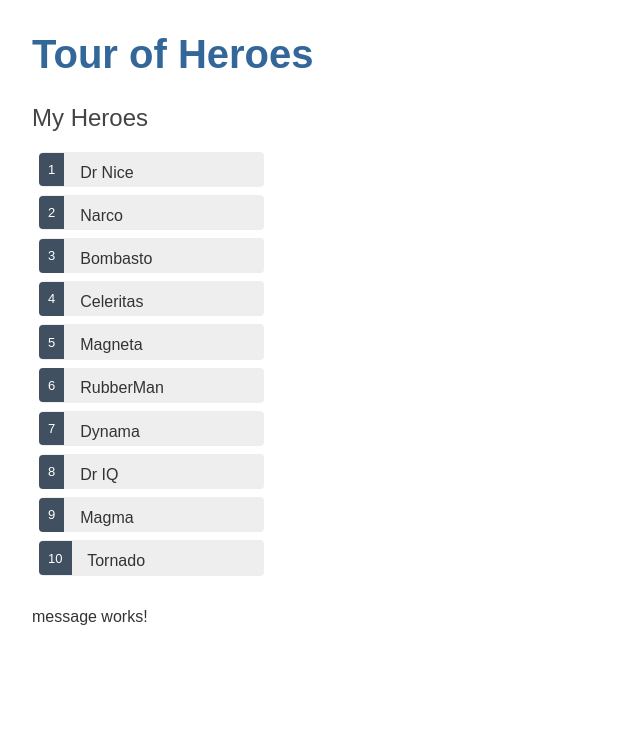
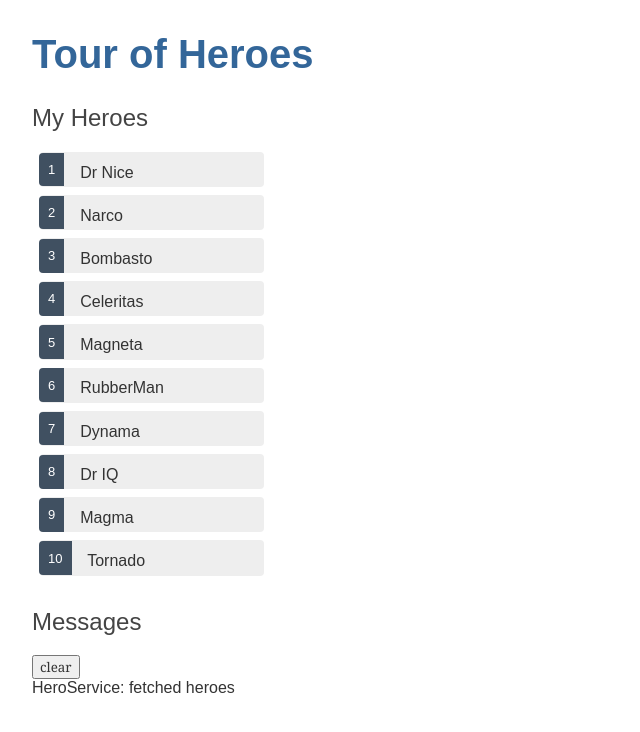
Before and after one commit to jestin-g/angular-tour-of-heroes, an Angular app: page / in a window 1280 px wide. Shown: the top 732 px of the page, without its empty margins (0-640 px from the left). Built offline with nearby package versions, Linux system fonts and the light colour scheme.

Commit message:
Add Services OK

```diff
--- a/src/app/hero.service.ts
+++ b/src/app/hero.service.ts
@@ -1,5 +1,6 @@
 import { Injectable } from '@angular/core';
 import { Observable, of } from "rxjs";
+import { MessageService } from "./message.service";
 
 import { Hero } from './hero';
 import { HEROES } from './mock-heroes';
@@ -9,10 +10,11 @@
 })
 export class HeroService {
 
-  constructor() { }
+  constructor(private messageService: MessageService) { }
 
   getHeroes(): Observable<Hero[]> {
     const heroes = of(HEROES);
+    this.messageService.add('HeroService: fetched heroes');
     return heroes;
   }
 }
--- a/src/app/heroes/heroes.component.ts
+++ b/src/app/heroes/heroes.component.ts
@@ -1,6 +1,7 @@
 import { Component, OnInit } from '@angular/core';
 import { Hero } from '../hero';
 import { HeroService } from '../hero.service';
+import { MessageService } from '../message.service';
 
 
 @Component({
@@ -14,7 +15,7 @@
 
   selectedHero?: Hero;
 
-  constructor(private heroService: HeroService) {
+  constructor(private heroService: HeroService, private messageService: MessageService) {
   }
 
   ngOnInit(): void {
@@ -23,6 +24,7 @@
 
   onSelect(hero: Hero): void {
     this.selectedHero = hero;
+    this.messageService.add(`HeroesComponent: Selected hero id=${hero.id}`);
   }
 
   getHeroes(): void {
--- a/src/app/message.service.ts
+++ b/src/app/message.service.ts
@@ -8,4 +8,12 @@
   messages: string[] = [];
 
   constructor() { }
+
+  add(message: string): void {
+    this.messages.push(message);
+  }
+
+  clear(): void {
+    this.messages = []
+  }
 }
--- a/src/app/message/message.component.html
+++ b/src/app/message/message.component.html
@@ -1 +1,7 @@
-<p>message works!</p>
+<div *ngIf="messageService.messages.length">
+
+    <h2>Messages</h2>
+    <button class="clear" (click)="messageService.clear()">clear</button>
+    <div *ngFor='let message of messageService.messages'> {{message}} </div>
+
+</div>
--- a/src/app/message/message.component.ts
+++ b/src/app/message/message.component.ts
@@ -1,5 +1,5 @@
 import { Component, OnInit } from '@angular/core';
-
+import { MessageService } from "../message.service";
 @Component({
   selector: 'app-message',
   templateUrl: './message.component.html',
@@ -7,7 +7,7 @@
 })
 export class MessageComponent implements OnInit {
 
-  constructor() { }
+  constructor(public messageService: MessageService) { }
 
   ngOnInit(): void {
   }
```
